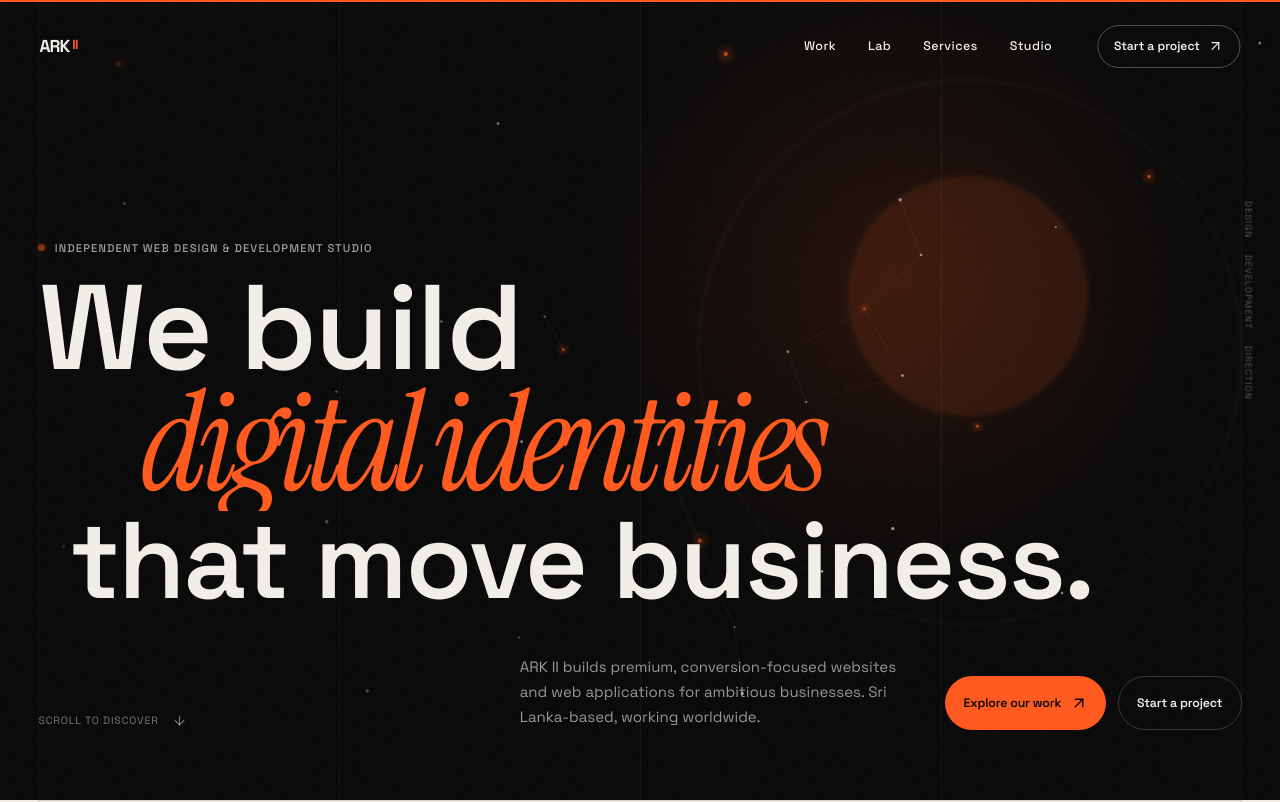
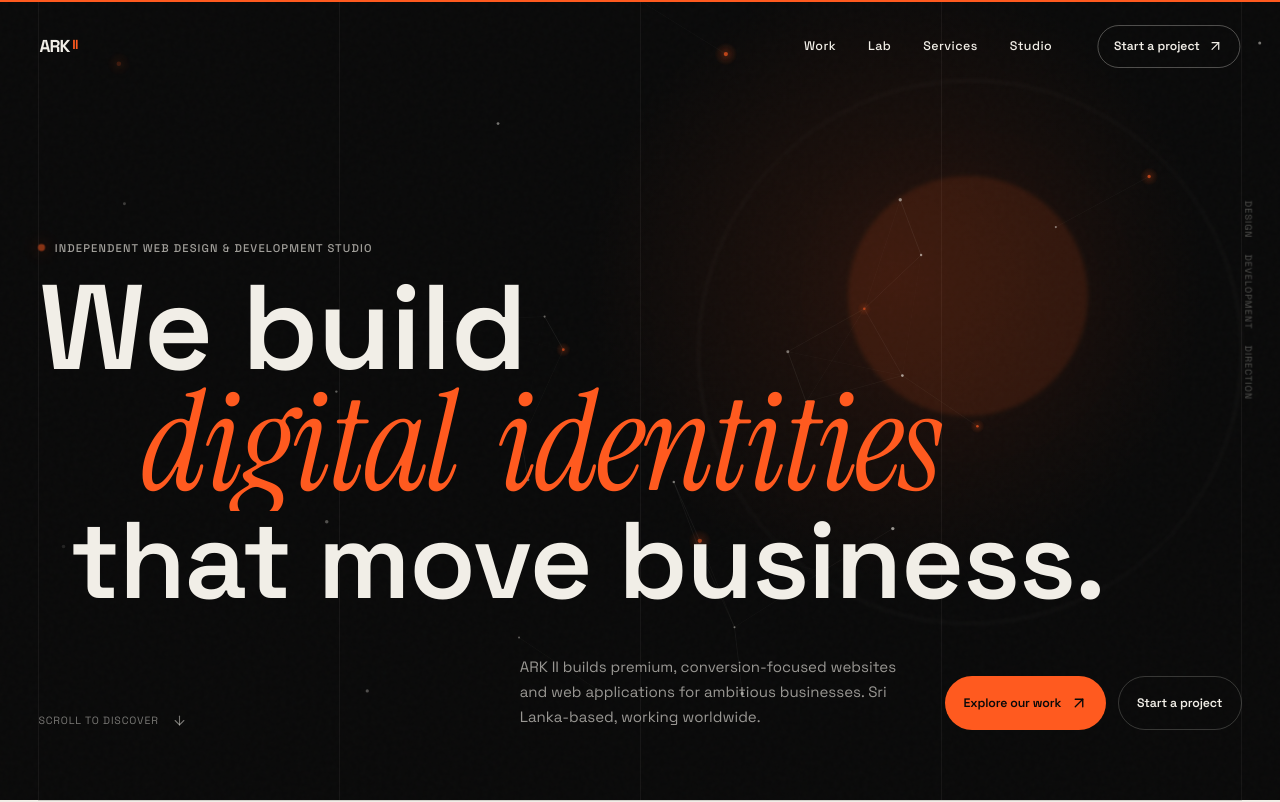
Before and after one commit to LinukaBandara/ark-ii, a React (Vite) app: page / in a window 1280 px wide. Shown: the top 802 px of the page. Built offline with nearby package versions, Linux system fonts and the light colour scheme.

Commit message:
Fix Hero heading tracking

```diff
--- a/src/components/Hero/Hero.css
+++ b/src/components/Hero/Hero.css
@@ -94,7 +94,7 @@
   display: flex;
   flex-direction: column;
   max-width: 100%;
-  letter-spacing: -0.075em;
+  letter-spacing: -0.05em;
   line-height: 0.82;
   text-wrap: balance;
 }
@@ -126,7 +126,8 @@
   font-size: clamp(4rem, 18vw, 7.2rem);
   font-style: italic;
   font-weight: 400;
-  letter-spacing: -0.06em;
+  letter-spacing: -0.02em;
+  word-spacing: 0.14em;
 }
 
 .hero__line--last {
```
